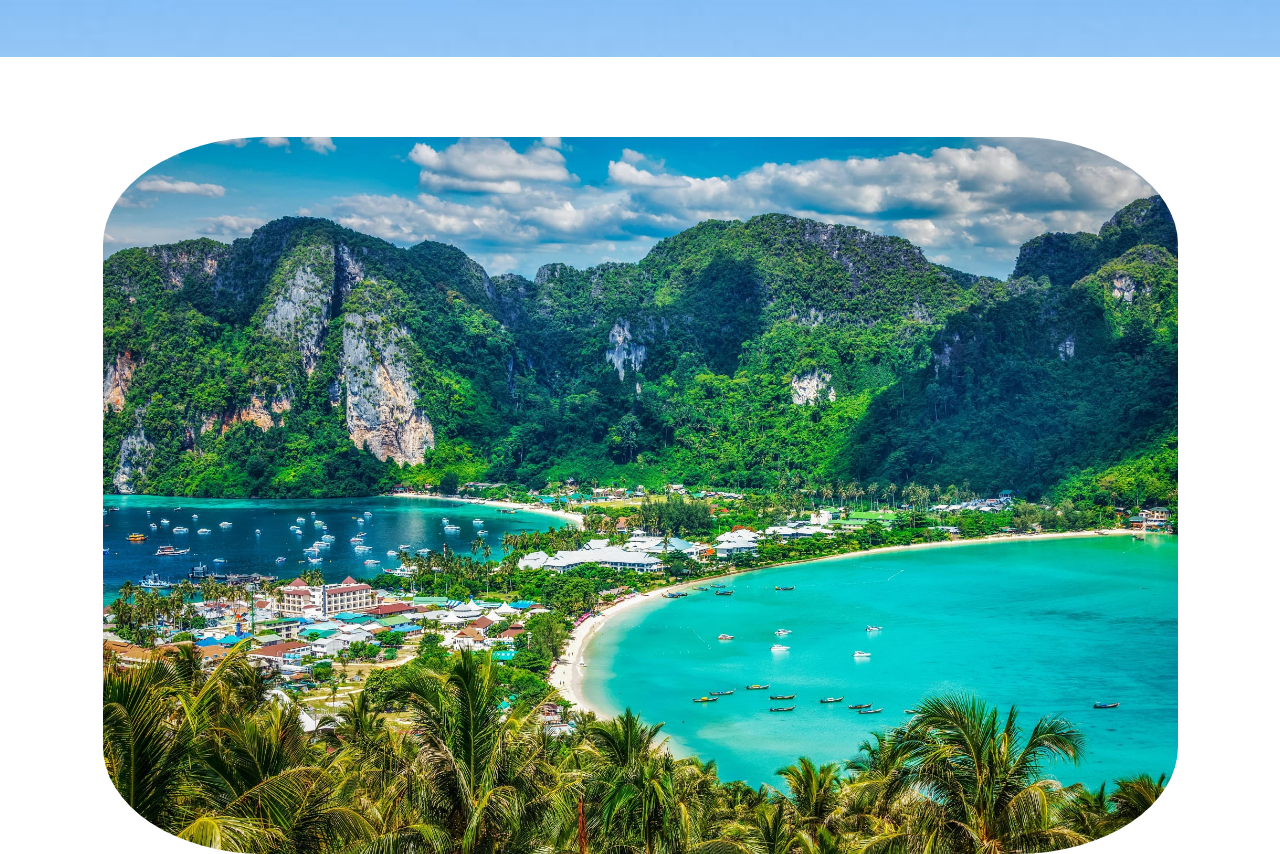
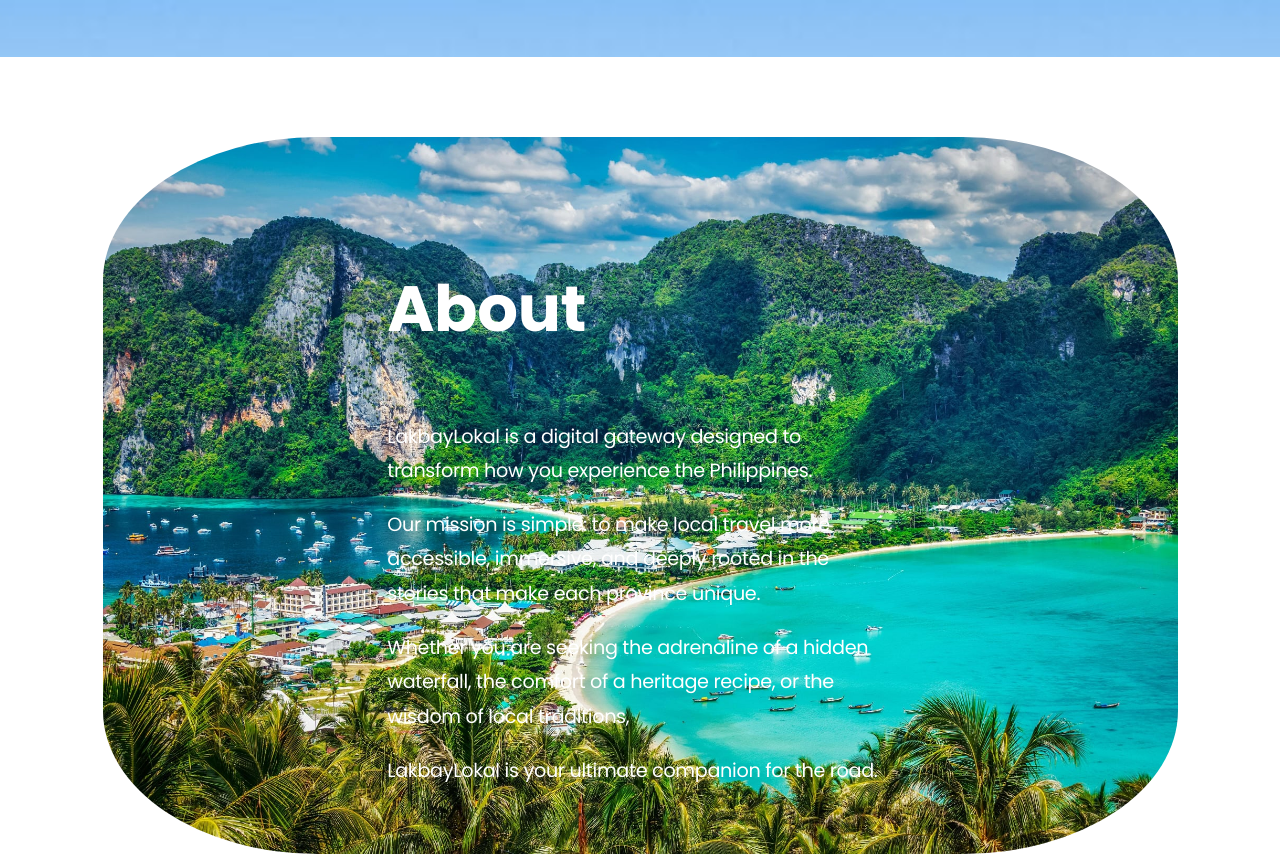
Before and after one commit to indenterror20/Project-Tourism-Travel-Guide, a plain HTML site: page index.html in a window 1280 px wide. Shown: the part 680-1534 px from the top of the page. Drawn offline with Linux system fonts and the light colour scheme.

Commit message:
updated hopefully

```diff
--- a/styles/landingpage.css
+++ b/styles/landingpage.css
@@ -171,6 +171,7 @@
 }
 
 .aboutimage{
+    position: relative;
     width: 100%;
     height: 100%;
     overflow: hidden;
@@ -180,6 +181,24 @@
     width: 100%;
     height: 100%;
     object-fit: cover;
-    object-position: center;
+    border-radius: 20%;
+
+}
+
+.image-overlay{
+    position: absolute;
+    top: 50%;
+    left: 50%;
+    transform: translate(-50%, -50%);
+    color: white;
+    padding: 1rem;
     border-radius: 15%;
 }
+
+.image-overlay h2{
+    font-size: clamp(2rem,6vw,4rem);
+}
+
+.image-overlay p{
+    font-size: clamp(1rem,3vw,1.2rem);
+}
```
